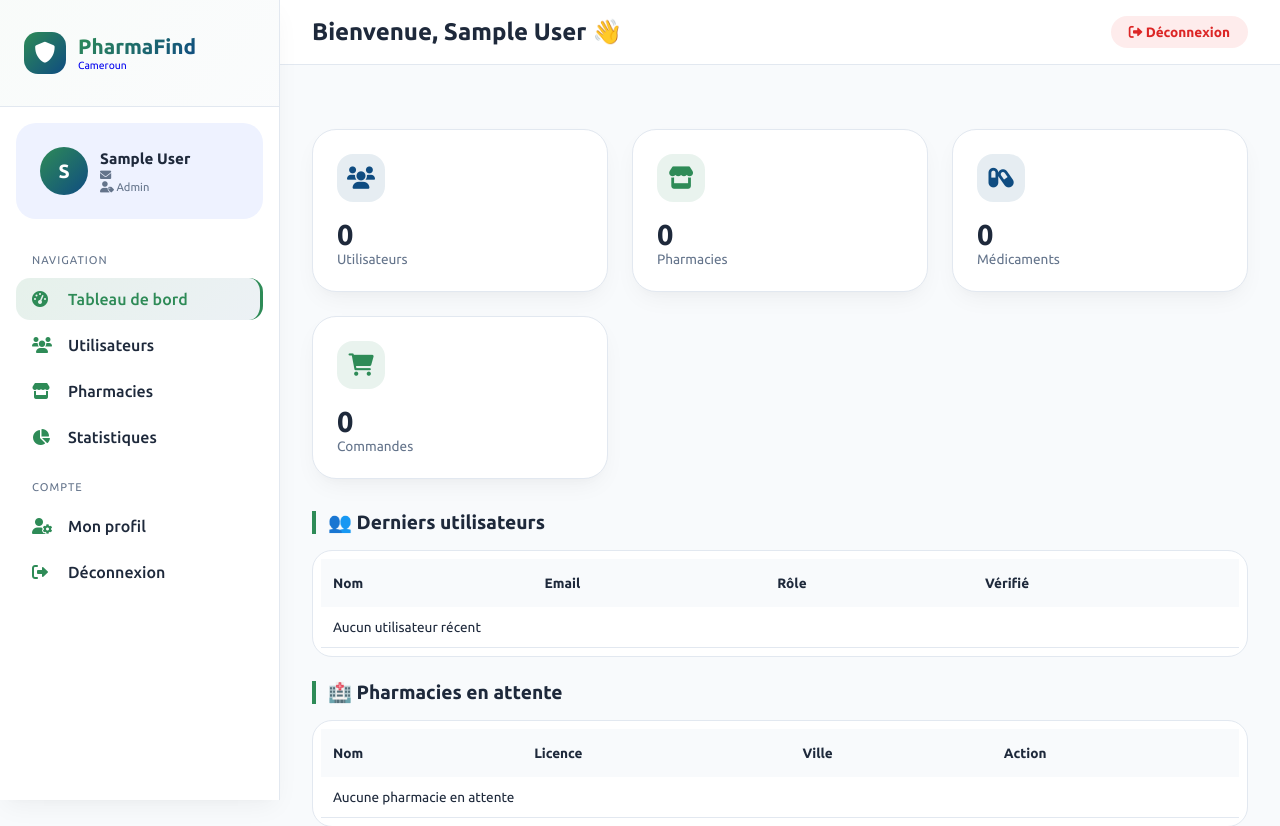
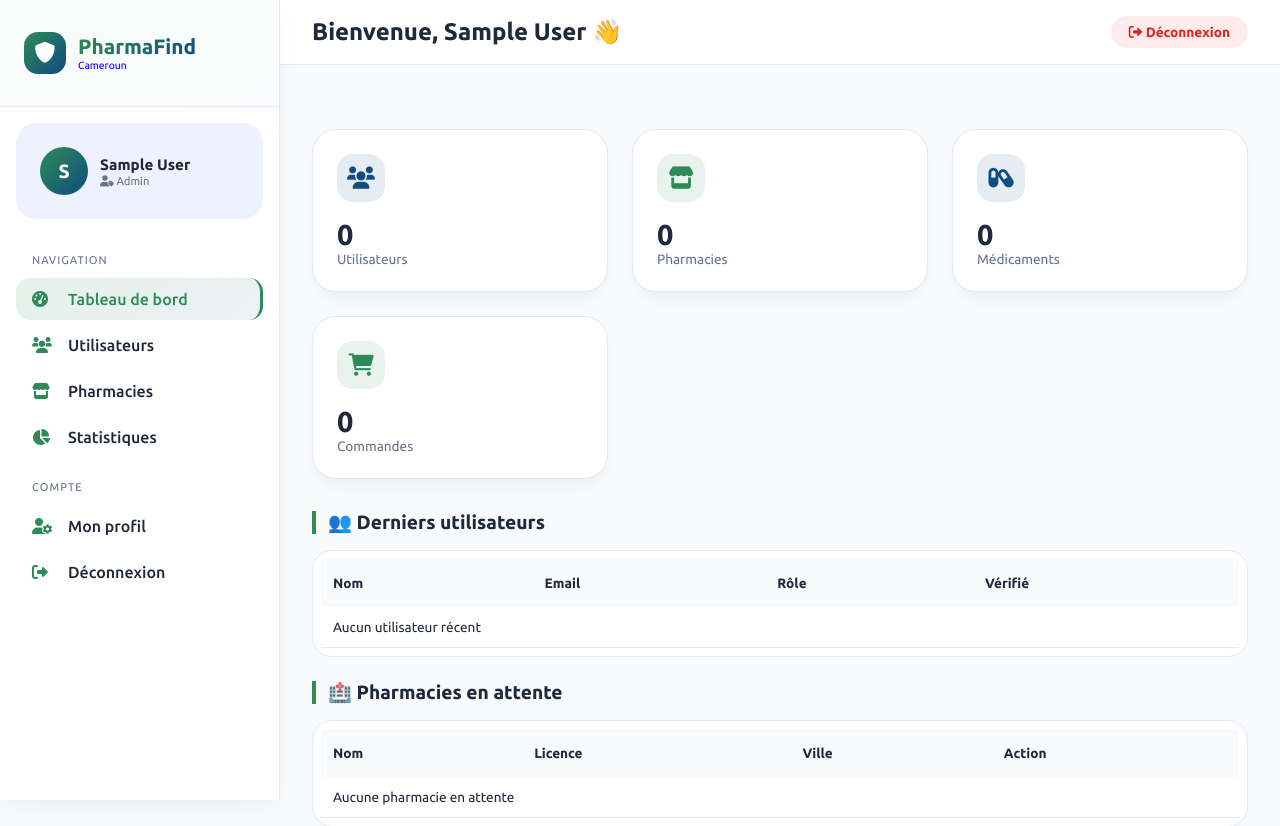
Before and after one commit to maryam2379/PharmaConect, a Flask app: page /dashboard in a window 1280 px wide. Shown: the top 826 px of the page. Run offline with Flask 3, Linux system fonts and the light colour scheme; the visitor is signed in with stand-in values (Sample User, id 1); data that the repository does not hold is empty.

Commit message:
quelque chose

```diff
--- a/templates/admin/master.html
+++ b/templates/admin/master.html
@@ -206,7 +206,6 @@
             <div class="avatar">{{ session.full_name[0]|upper if session.full_name else 'U' }}</div>
             <div class="user-details">
                 <h4>{{ session.full_name }}</h4>
-                <p><i class="fas fa-envelope"></i> {{ session.email }}</p>
                 <p><i class="fas fa-user-tag"></i> {{ session.role|title }}</p>
             </div>
         </div>
```
